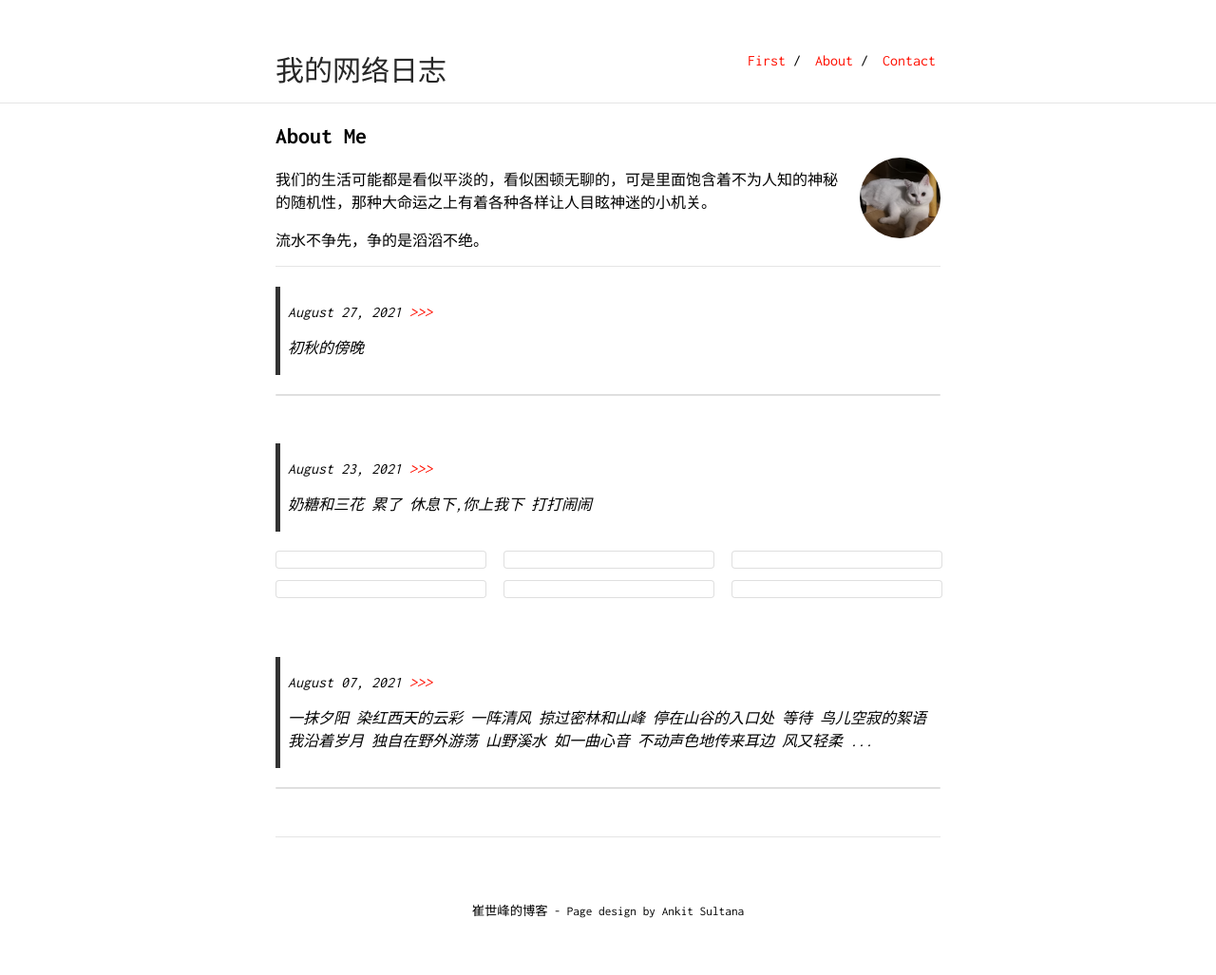
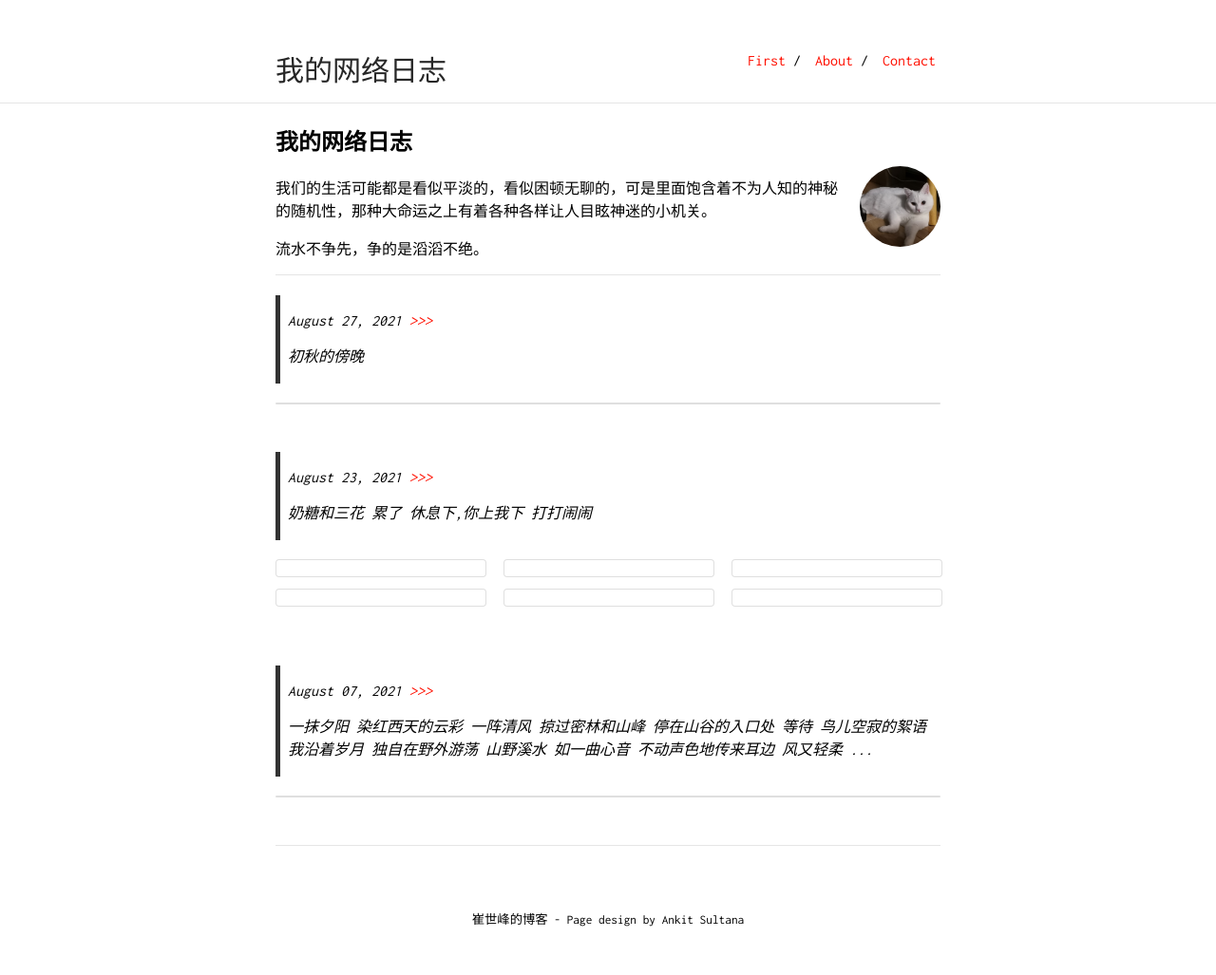
Before and after one commit to ShiFengCui/ShiFengCui.github.io, a Jekyll site: the page built from index.md, in a window 1280 px wide. Shown: the whole page at 95% size. Built offline with Jekyll 4.4.1, drawn with Linux system fonts in a browser that asks for light colours; our own code applies the rules of GitHub Pages for plain Markdown files.

Commit message:
Update index.md

```diff
--- a/index.md
+++ b/index.md
@@ -2,7 +2,7 @@
 layout: default
 ---
 
-## About Me
+## 我的网络日志
 
 <img class="profile-picture" src="/image/WechatIMG99.jpeg">
 
```
